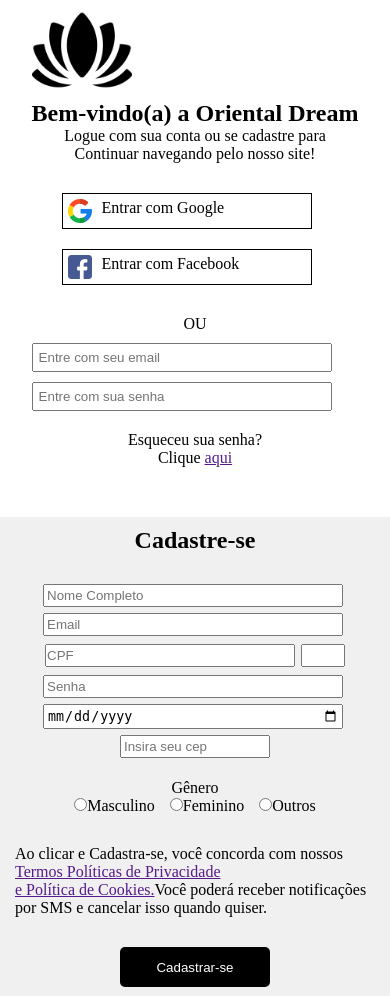
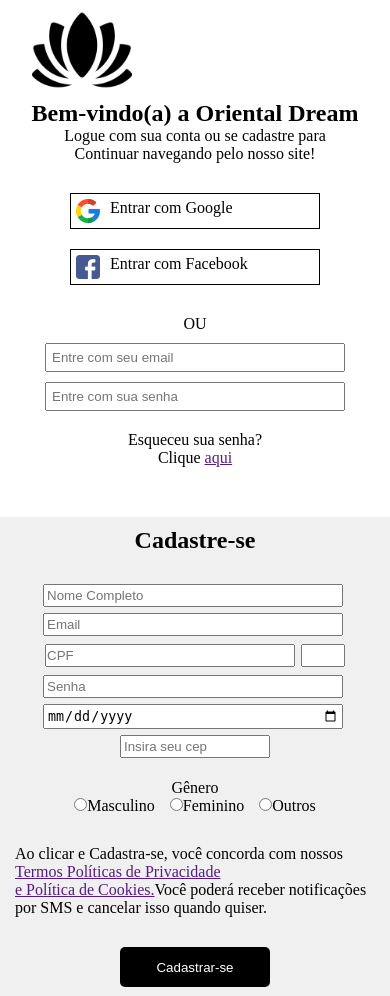
Before and after one commit to larissaog/orientaldream, a PHP site: page /cadastro/cadastro.html in a window 390 px wide. Shown: the part 74-1070 px from the top of the page. Run offline with PHP 8.4, Linux system fonts and the light colour scheme.

Commit message:
centalizando mobile

```diff
--- a/cadastro/cadastro.css
+++ b/cadastro/cadastro.css
@@ -224,4 +224,15 @@ footer{
     .button-cadastrar{
         margin-bottom: 10px;
     }
+
+    .redessociais{
+        display: flex;
+        flex-direction: column;
+        align-items: center;
+    }
+    .entrar{
+        display: flex;
+        flex-direction: column;
+        align-items: center;
+    }
 }
```
